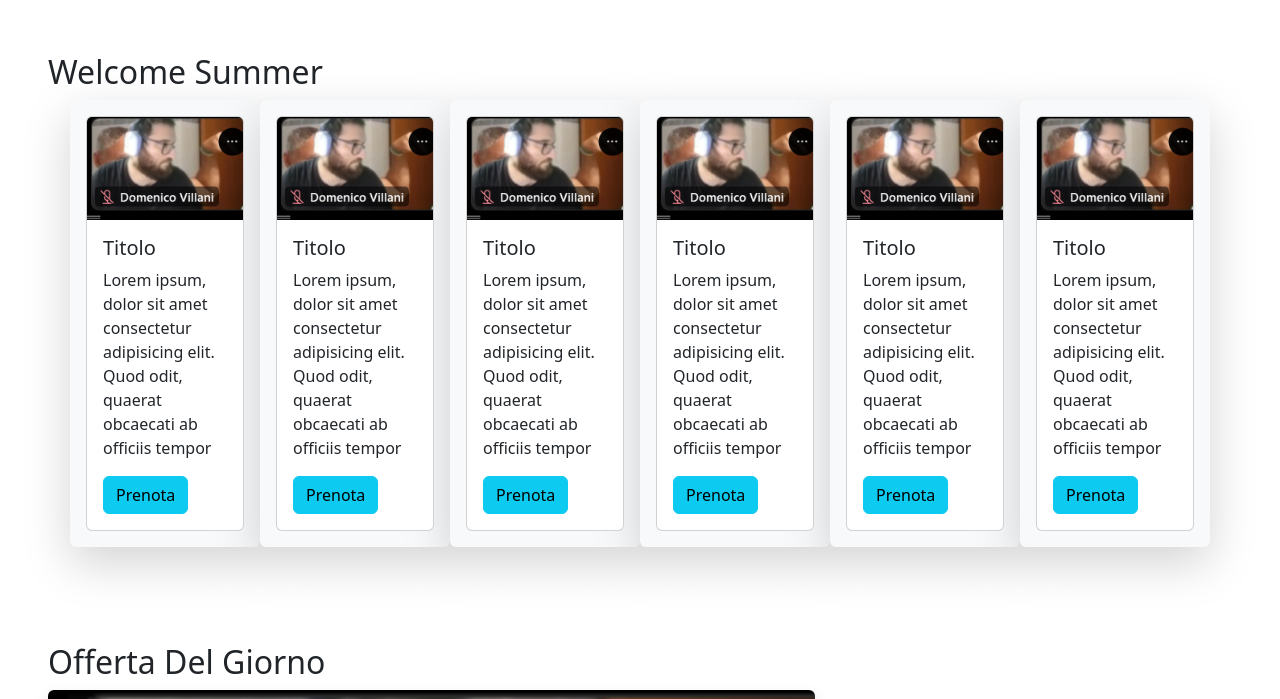
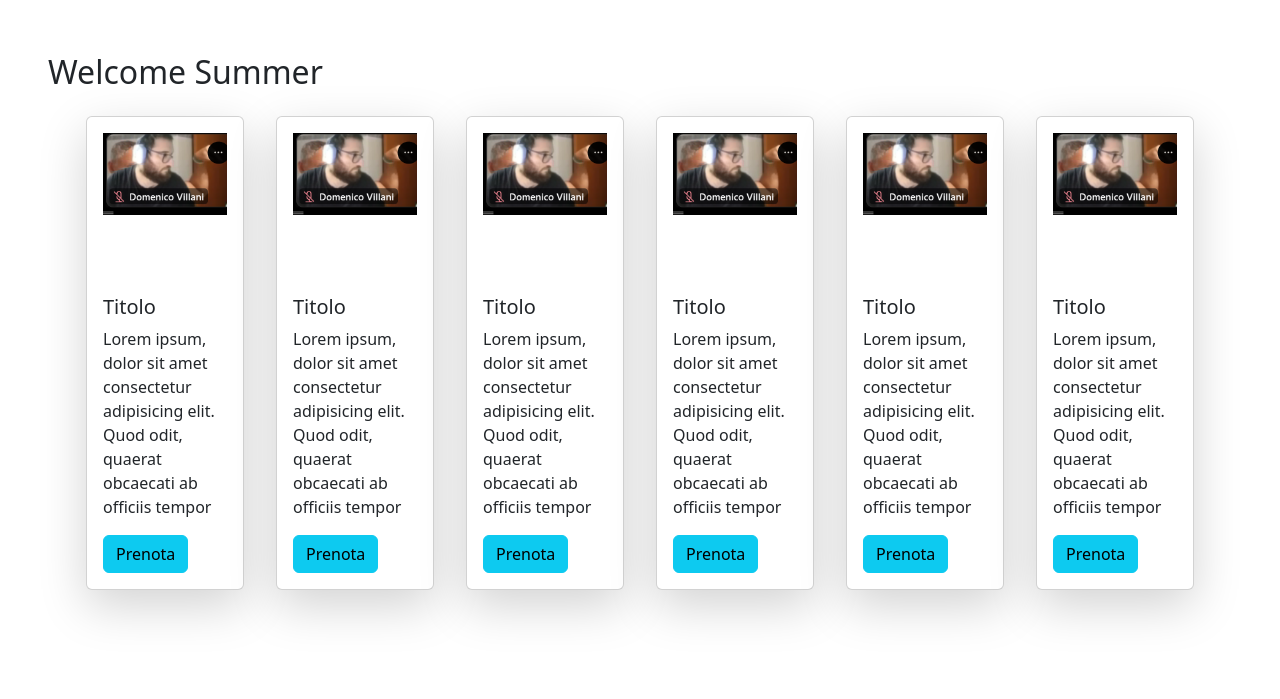
Before and after one commit to Lorenzodenny/marcosilverifs0623-22, a plain HTML site: page index.html in a window 1280 px wide. Shown: the part 889-1588 px from the top of the page. Drawn offline with nearby package versions, Linux system fonts and the light colour scheme.

Commit message:
salvataggio per me

```diff
--- a/index.html
+++ b/index.html
@@ -108,9 +108,9 @@
 
                   <div class="container text-start">
                     <div class="row">
-                      <div class="col-6 col-lg-4 col-xl-2 shadow-lg p-3 mb-5 bg-body-tertiary rounded">
-                        <div class="card" style="width: 100%;">
-                          <img src="image.png" class="card-img-top" alt="aurora boreale">
+                      <div class="col-6 col-lg-4 col-xl-2  p-3 mb-5 ">
+                        <div class="card shadow-lg" style="width: 100%;">
+                          <img src="image.png" class="card-img-top  p-3 mb-5" alt="aurora boreale">
                           <div class="card-body">
                             <h5 class="card-title">Titolo</h5>
                             <p class="card-text">Lorem ipsum, dolor sit amet consectetur adipisicing elit. Quod odit, quaerat obcaecati ab officiis tempor</p>
@@ -118,9 +118,9 @@
                           </div>
                       </div>
                       </div>
-                      <div class="col-6 col-lg-4 col-xl-2 shadow-lg p-3 mb-5 bg-body-tertiary rounded">
-                        <div class="card" style="width: 100%;">
-                          <img src="image.png" class="card-img-top" alt="aurora boreale">
+                      <div class="col-6 col-lg-4 col-xl-2  p-3 mb-5 ">
+                        <div class="card shadow-lg" style="width: 100%;">
+                          <img src="image.png" class="card-img-top  p-3 mb-5" alt="aurora boreale">
                           <div class="card-body">
                             <h5 class="card-title">Titolo</h5>
                             <p class="card-text">Lorem ipsum, dolor sit amet consectetur adipisicing elit. Quod odit, quaerat obcaecati ab officiis tempor</p>
@@ -128,9 +128,9 @@
                           </div>
                       </div>
                       </div>
-                      <div class="col-6 col-lg-4 col-xl-2 shadow-lg p-3 mb-5 bg-body-tertiary rounded">
-                        <div class="card" style="width: 100%;">
-                          <img src="image.png" class="card-img-top" alt="aurora boreale">
+                      <div class="col-6 col-lg-4 col-xl-2  p-3 mb-5 ">
+                        <div class="card shadow-lg" style="width: 100%;">
+                          <img src="image.png" class="card-img-top  p-3 mb-5" alt="aurora boreale">
                           <div class="card-body">
                             <h5 class="card-title">Titolo</h5>
                             <p class="card-text">Lorem ipsum, dolor sit amet consectetur adipisicing elit. Quod odit, quaerat obcaecati ab officiis tempor</p>
@@ -138,9 +138,9 @@
                           </div>
                       </div>
                       </div>
-                      <div class="col-6 col-lg-4 col-xl-2 shadow-lg p-3 mb-5 bg-body-tertiary rounded">
-                        <div class="card" style="width: 100%;">
-                          <img src="image.png" class="card-img-top" alt="aurora boreale">
+                      <div class="col-6 col-lg-4 col-xl-2  p-3 mb-5  rounded">
+                        <div class="card shadow-lg" style="width: 100%;">
+                          <img src="image.png" class="card-img-top  p-3 mb-5" alt="aurora boreale">
                           <div class="card-body">
                             <h5 class="card-title">Titolo</h5>
                             <p class="card-text">Lorem ipsum, dolor sit amet consectetur adipisicing elit. Quod odit, quaerat obcaecati ab officiis tempor</p>
@@ -148,9 +148,9 @@
                           </div>
                       </div>
                       </div>
-                      <div class="col-6 col-lg-4 col-xl-2 shadow-lg p-3 mb-5 bg-body-tertiary rounded">
-                        <div class="card" style="width: 100%;">
-                          <img src="image.png" class="card-img-top" alt="aurora boreale">
+                      <div class="col-6 col-lg-4 col-xl-2  p-3 mb-5  rounded">
+                        <div class="card shadow-lg" style="width: 100%;">
+                          <img src="image.png" class="card-img-top  p-3 mb-5" alt="aurora boreale">
                           <div class="card-body">
                             <h5 class="card-title">Titolo</h5>
                             <p class="card-text">Lorem ipsum, dolor sit amet consectetur adipisicing elit. Quod odit, quaerat obcaecati ab officiis tempor</p>
@@ -158,9 +158,9 @@
                           </div>
                       </div>
                       </div>
-                      <div class="col-6 col-lg-4 col-xl-2 shadow-lg p-3 mb-5 bg-body-tertiary rounded">
-                        <div class="card" style="width: 100%;">
-                          <img src="image.png" class="card-img-top" alt="aurora boreale">
+                      <div class="col-6 col-lg-4 col-xl-2  p-3 mb-5 rounded">
+                        <div class="card shadow-lg" style="width: 100%;">
+                          <img src="image.png" class="card-img-top p-3 mb-5" alt="aurora boreale">
                           <div class="card-body">
                             <h5 class="card-title">Titolo</h5>
                             <p class="card-text">Lorem ipsum, dolor sit amet consectetur adipisicing elit. Quod odit, quaerat obcaecati ab officiis tempor</p>
@@ -260,7 +260,7 @@
               <div class="container text-center">
                 <div class="row">
                   <div class="col-12 ">
-                    <button type="button" class="btn btn-outline-secondary my-5">Contattalo</button>
+                    <button type="button" class="btn btn-outline-secondary my-5">Contattaci</button>
                   </div>
                   <div class="col-12 ">
                     <p class="text-white mb-5">2021 kalima travel LTD. All Rights Reserved </p>
```
